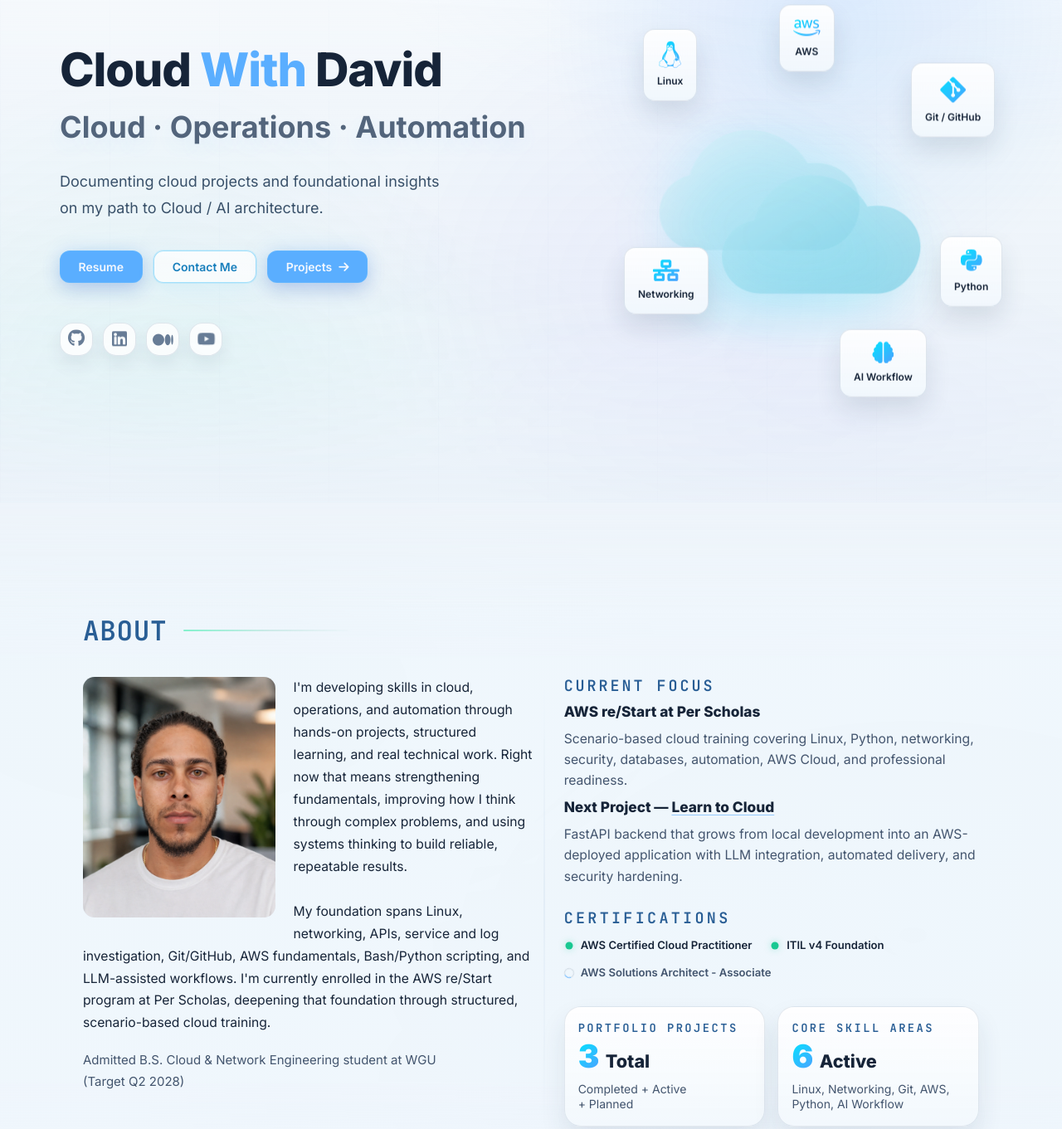
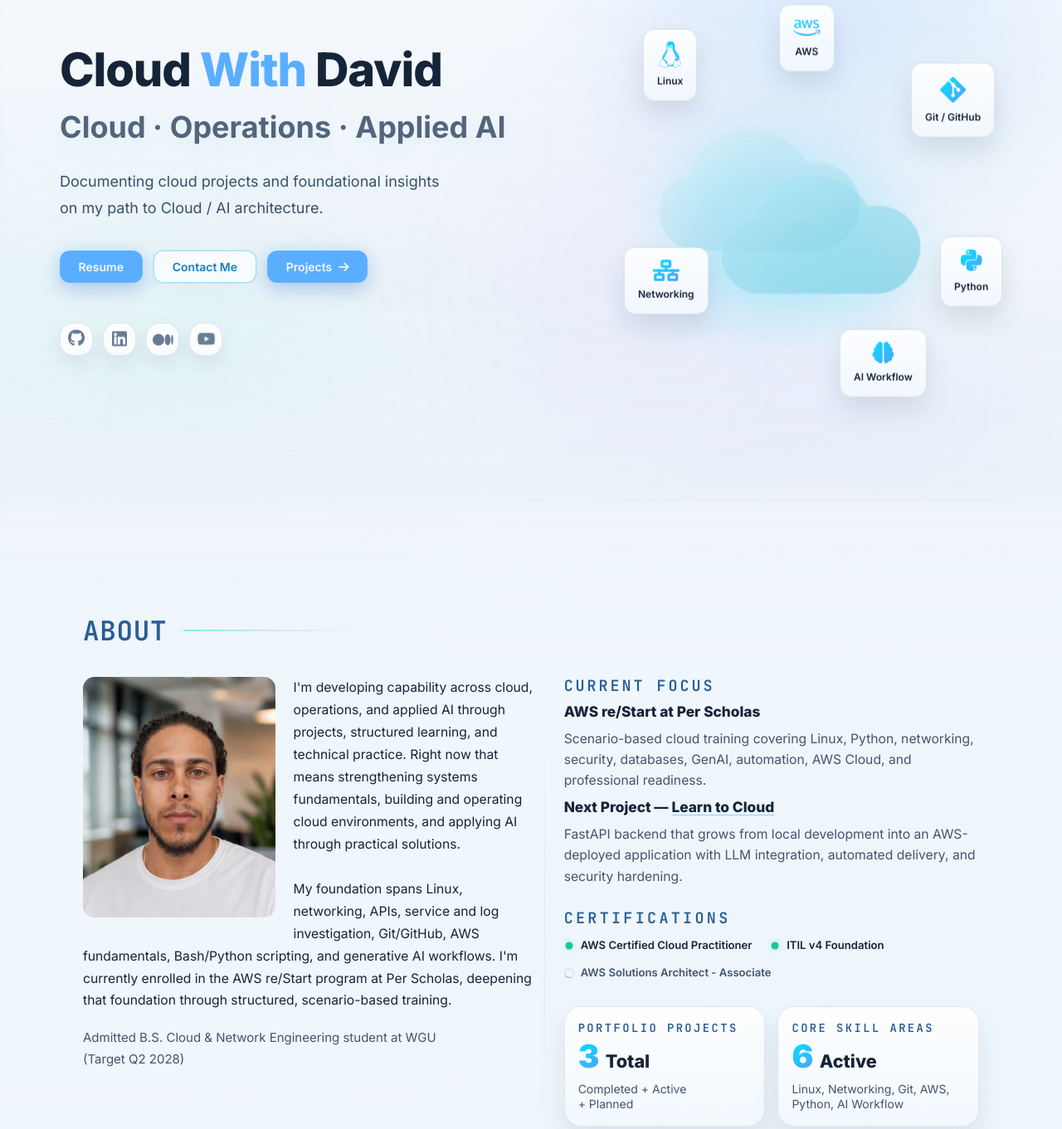
Before and after one commit to cloudwithdavid/cloudwithdavid-site, a plain HTML site: page index.html in a window 1280 px wide. Shown: the part 194-1555 px from the top of the page at 83% size. Drawn offline with Linux system fonts and the light colour scheme.

Commit message:
Update portfolio copy to reflect applied AI focus

```diff
--- a/index.html
+++ b/index.html
@@ -174,7 +174,7 @@
                         <span>Cloud<span class="brand-accent"> With</span> David</span>
                     </h1>
                     <h2 class="hero-subtitle">
-                        <span>Cloud &middot; Operations &middot; Automation</span>
+                        <span>Cloud &middot; Operations &middot; Applied AI</span>
                     </h2>
                     <p class="hero-description">
                         Documenting cloud projects and foundational insights on my path to Cloud / AI architecture.
@@ -301,10 +301,10 @@
                         </figure>
                         <div>
                             <p class="about-copy-text">
-                            I&apos;m developing skills in cloud, operations, and automation through hands-on projects, structured learning, and real technical work. Right now that means strengthening fundamentals, improving how I think through complex problems, and using systems thinking to build reliable, repeatable results. <br><br>
+                            I&apos;m developing capability across cloud, operations, and applied AI through projects, structured learning, and technical practice. Right now that means strengthening systems fundamentals, building and operating cloud environments, and applying AI through practical solutions. <br><br>
                             </p>
                             <p class="about-copy-text">
-                            My foundation spans Linux, networking, APIs, service and log investigation, Git/GitHub, AWS fundamentals, Bash/Python scripting, and LLM-assisted workflows. I&apos;m currently enrolled in the AWS re/Start program at  Per Scholas, deepening that foundation through structured, scenario-based cloud training.
+                            My foundation spans Linux, networking, APIs, service and log investigation, Git/GitHub, AWS fundamentals, Bash/Python scripting, and generative AI workflows. I&apos;m currently enrolled in the AWS re/Start program at Per Scholas, deepening that foundation through structured, scenario-based training.
                             </p>
                         </div>
                     </div>
@@ -314,7 +314,7 @@
                     <article class="about-signal-card about-signal-card--primary">
                         <h3 class="about-current-focus-title">Current Focus</h3>
                         <h4>AWS re/Start at Per Scholas</h4>
-                        <p>Scenario-based cloud training covering Linux, Python, networking, security, databases, automation, AWS Cloud, and professional readiness.</p>
+                        <p>Scenario-based cloud training covering Linux, Python, networking, security, databases, GenAI, automation, AWS Cloud, and professional readiness.</p>
                         <h4>Next Project — <a class="about-project-link" href="https://github.com/learntocloud/learn-to-cloud-app" target="_blank" rel="noopener noreferrer">Learn to Cloud</a></h4>
                         <p>FastAPI backend that grows from local development into an AWS-deployed application with LLM integration, automated delivery, and security hardening.</p>
                     </article>
```
